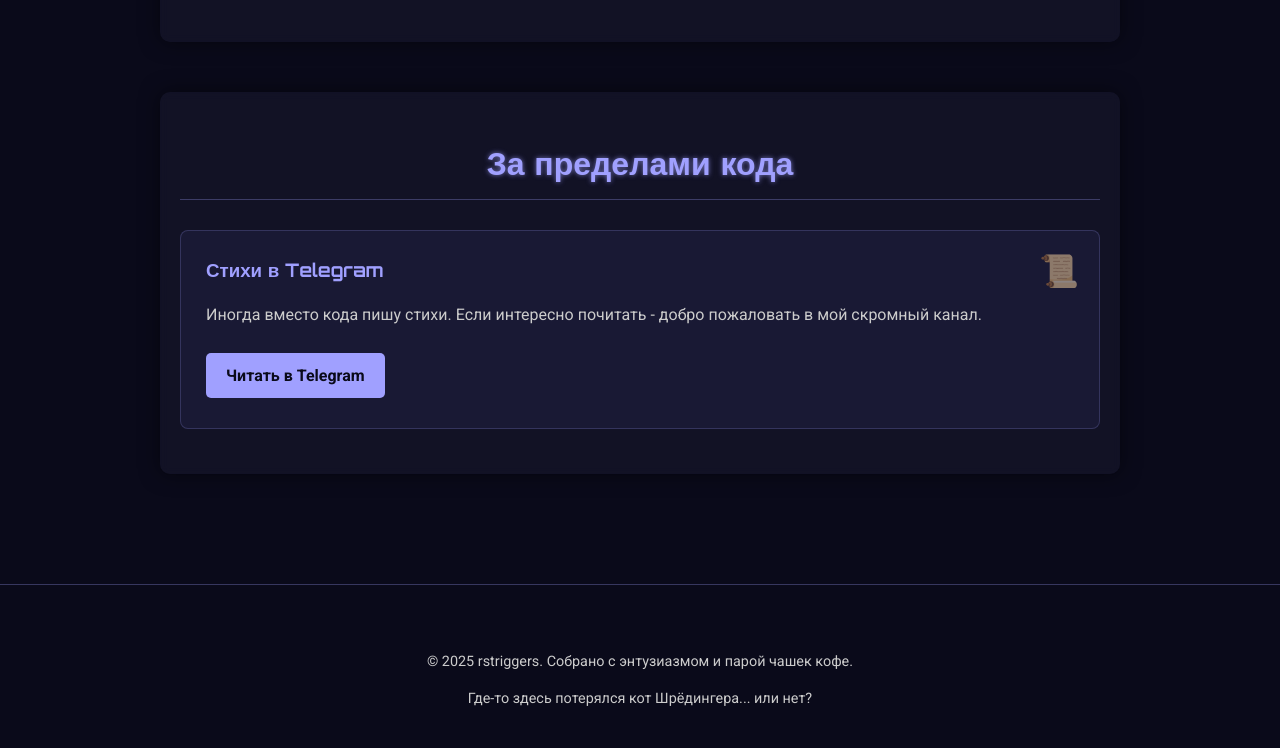
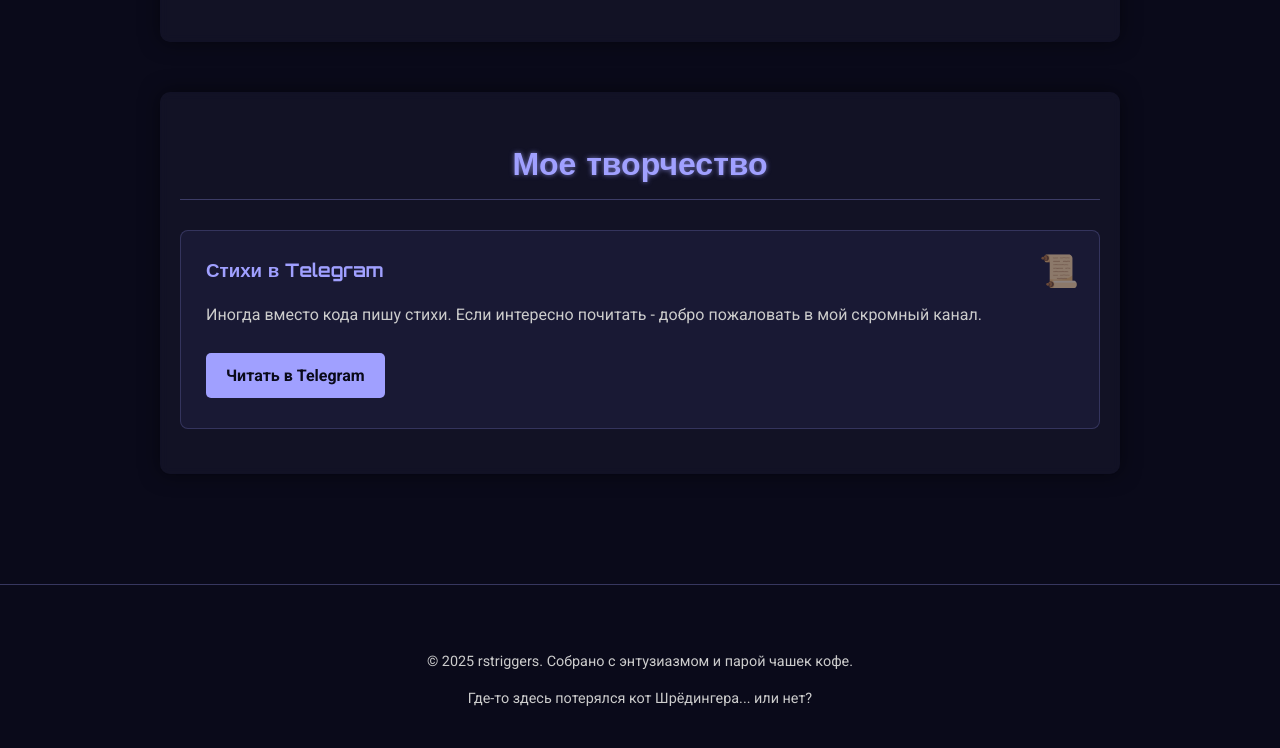
Before and after one commit to rstriggers/rstriggers.github.io, a plain HTML site: page index.html in a window 1280 px wide. Shown: the part 1351-2099 px from the top of the page. Drawn offline with Linux system fonts and the light colour scheme.

Commit message:
Update index.html

```diff
--- a/index.html
+++ b/index.html
@@ -60,7 +60,7 @@
         </section>
 
         <section id="connect">
-            <h2>За пределами кода</h2>
+            <h2>Мое творчество</h2>
             <div class="project-card">
                 <div class="project-icon">📜</div>
                 <h3>Стихи в Telegram</h3>
```
